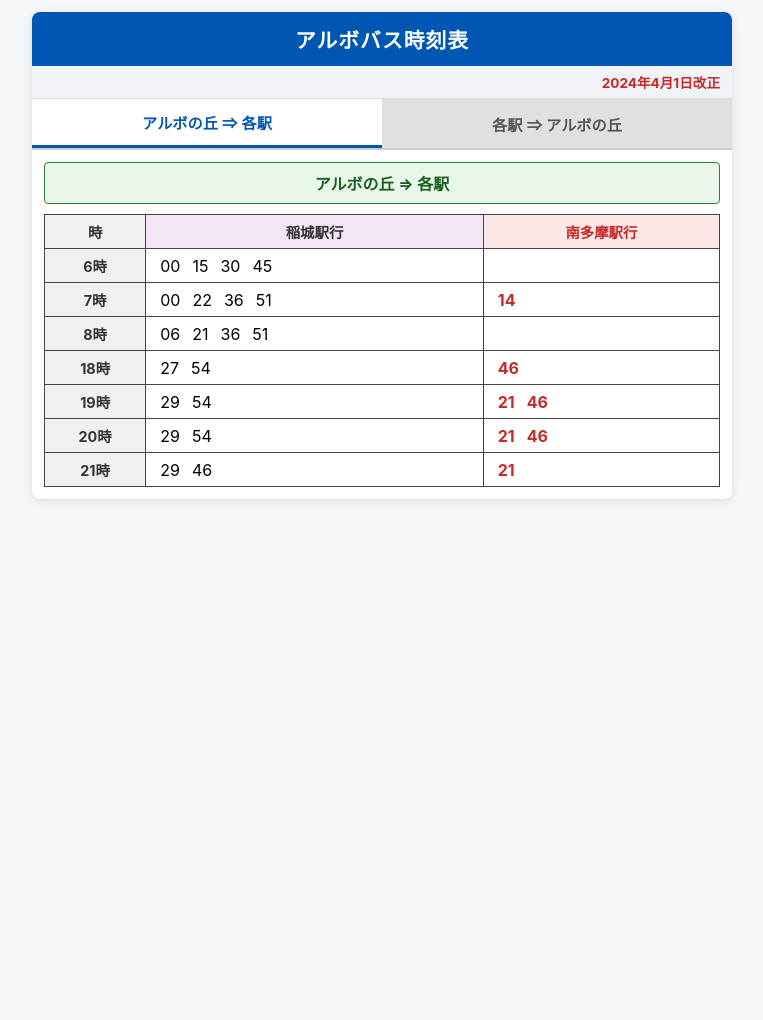
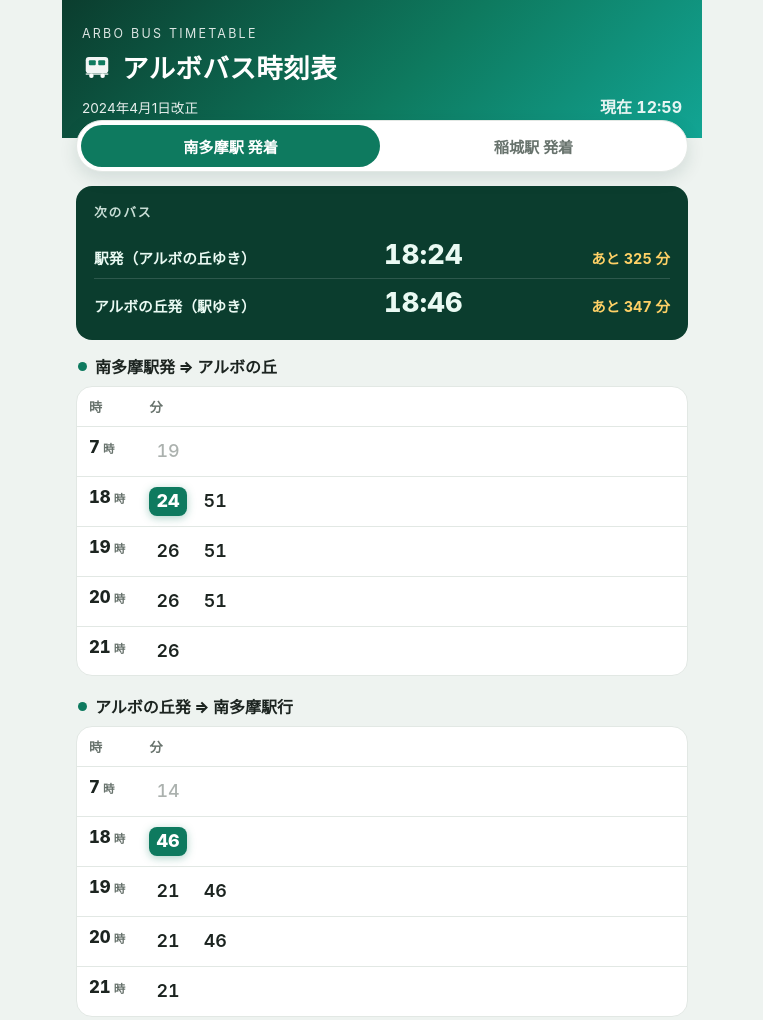
Before and after one commit to talomina/congenial-octo-guide, a plain HTML site: page index.html in a window 1280 px wide. Shown: the top 1020 px of the page, without its empty margins (258-1021 px from the left). Before the commit the page ends 800 px from the top, so only its background shows below. Drawn offline with Linux system fonts and the light colour scheme.

Commit message:
時刻表をリニューアル: 駅別タブ(南多摩/稲城)と次のバス・カウントダウン表示を追加

```diff
--- a/index.html
+++ b/index.html
@@ -6,309 +6,249 @@
 <title>アルボバス時刻表</title>
 <style>
     :root {
-            --primary-blue: #0056b3;
-            --green-bg: #e8f5e9;
-            --green-border: #2e7d32;
-            --green-header: #1b5e20;
-            --yellow-bg: #fffde7;
-            --yellow-border: #fbc02d;
-            --yellow-header: #f57f17;
-            --pink-bg: #fbe9e7;
-            --red-text: #c62828;
-            --border-color: #444;
+        --accent: #0e7a5f;
+        --accent-soft: #e3f4ee;
+        --ink: #1c2420;
+        --muted: #68736d;
+        --line: #e2e8e4;
+        --card: #ffffff;
+        --page: #eef3f0;
+        --next-bg: #0b3d2e;
+        --radius: 16px;
     }
+    @media (prefers-color-scheme: dark) {
+        :root {
+            --accent: #2fbf9a;
+            --accent-soft: #14332a;
+            --ink: #e8efec;
+            --muted: #9aa8a1;
+            --line: #2a3530;
+            --card: #171d1a;
+            --page: #0e1210;
+            --next-bg: #0f2e24;
+        }
+    }
+    * { box-sizing: border-box; }
+    html { -webkit-text-size-adjust: 100%; }
+    body {
+        margin: 0;
+        font-family: -apple-system, BlinkMacSystemFont, "Segoe UI", Roboto, "Hiragino Kaku Gothic ProN", "Noto Sans JP", sans-serif;
+        background: var(--page);
+        color: var(--ink);
+    }
+    .wrap { max-width: 640px; margin: 0 auto; padding: 0 14px 28px; }
 
-        * {
-            box-sizing: border-box;
+    header.hero {
+        margin: 0 -14px;
+        padding: 26px 20px 20px;
+        background: linear-gradient(135deg, #0b3d2e 0%, #0e7a5f 55%, #12a594 100%);
+        color: #fff;
     }
+    .hero-inner { max-width: 612px; margin: 0 auto; }
+    .hero .kicker { font-size: .78rem; letter-spacing: .18em; opacity: .85; margin: 0 0 6px; }
+    .hero h1 { margin: 0; font-size: 1.65rem; font-weight: 800; letter-spacing: .02em; display: flex; align-items: center; gap: 10px; }
+    .hero h1 svg { flex: none; }
+    .hero .meta { margin: 8px 0 0; font-size: .85rem; opacity: .9; display: flex; justify-content: space-between; align-items: baseline; gap: 8px; flex-wrap: wrap; }
+    .hero .clock { font-variant-numeric: tabular-nums; font-weight: 700; font-size: 1rem; }
 
-        body {
-            font-family: -apple-system, BlinkMacSystemFont, "Segoe UI", Roboto, "Helvetica Neue", Arial, sans-serif;
-            margin: 0;
-            padding: 12px;
-            background-color: #f4f6f9;
-            color: #333;
+    .seg {
+        display: flex; gap: 4px;
+        background: var(--card); border: 1px solid var(--line);
+        border-radius: 999px; padding: 4px;
+        margin: -18px 0 14px; position: relative;
+        box-shadow: 0 6px 18px rgba(11, 61, 46, .12);
     }
+    .seg button {
+        flex: 1; border: 0; background: transparent; color: var(--muted);
+        font: inherit; font-weight: 700; font-size: .95rem;
+        padding: 10px 6px; border-radius: 999px; cursor: pointer;
+        transition: background .15s, color .15s;
+    }
+    .seg button.active { background: var(--accent); color: #fff; }
 
-        .container {
-            max-width: 700px;
-            margin: 0 auto;
-            background: #ffffff;
-            border-radius: 8px;
-            box-shadow: 0 2px 10px rgba(0,0,0,0.1);
-            overflow: hidden;
+    .next-card {
+        background: var(--next-bg); color: #eafaf3;
+        border-radius: var(--radius); padding: 16px 18px 14px; margin-bottom: 14px;
     }
+    .next-card h2 { margin: 0 0 10px; font-size: .8rem; letter-spacing: .14em; font-weight: 700; opacity: .85; }
+    .next-row { display: flex; align-items: baseline; justify-content: space-between; gap: 10px; padding: 7px 0; border-top: 1px solid rgba(255,255,255,.14); }
+    .next-row:first-of-type { border-top: 0; }
+    .next-station { font-weight: 700; font-size: .92rem; white-space: nowrap; }
+    .next-time { font-size: 1.7rem; font-weight: 800; font-variant-numeric: tabular-nums; letter-spacing: .01em; }
+    .next-time small { font-size: .8rem; font-weight: 600; opacity: .75; margin-right: 6px; }
+    .next-count { font-size: .9rem; font-weight: 700; color: #ffd166; white-space: nowrap; font-variant-numeric: tabular-nums; }
 
-        .header {
-            background-color: var(--primary-blue);
-            color: white;
-            text-align: center;
-            padding: 12px;
+    .dir-title {
+        display: flex; align-items: center; gap: 8px;
+        font-size: 1rem; font-weight: 800; margin: 18px 2px 8px;
     }
+    .dir-title::before {
+        content: ""; width: 9px; height: 9px; border-radius: 50%;
+        background: var(--accent); flex: none;
+    }
+    .dir-title:first-of-type { margin-top: 2px; }
 
-        .header h1 {
-            margin: 0;
-            font-size: 1.3rem;
-            letter-spacing: 1px;
+    .card {
+        background: var(--card); border: 1px solid var(--line);
+        border-radius: var(--radius); overflow: hidden;
     }
-
-        .sub-header {
-            display: flex;
-            justify-content: flex-end;
-            padding: 6px 12px;
-            background-color: #f0f4f8;
-            border-bottom: 1px solid #ddd;
+    table { width: 100%; border-collapse: collapse; }
+    th, td { padding: 10px 12px; text-align: left; vertical-align: top; }
+    thead th {
+        font-size: .82rem; color: var(--muted); font-weight: 700;
+        border-bottom: 1px solid var(--line); background: transparent;
     }
-
-        .revision-date {
-            font-size: 0.85rem;
-            color: var(--red-text);
-            font-weight: bold;
+    tbody tr { border-bottom: 1px solid var(--line); }
+    tbody tr:last-child { border-bottom: 0; }
+    tbody tr.now { background: var(--accent-soft); }
+    td.hour {
+        font-weight: 800; font-size: 1.05rem; white-space: nowrap; width: 3.6em;
+        font-variant-numeric: tabular-nums;
     }
-
-        .tabs {
-            display: flex;
-            background-color: #e0e0e0;
-            border-bottom: 2px solid #ccc;
+    td.hour small { font-size: .72rem; color: var(--muted); font-weight: 600; }
+    .mins { display: flex; flex-wrap: wrap; gap: 6px 10px; }
+    .min {
+        font-size: 1.12rem; font-weight: 600; font-variant-numeric: tabular-nums;
+        padding: 1px 7px; border-radius: 8px; line-height: 1.5;
     }
-
-        .tab-btn {
-            flex: 1;
-            padding: 12px 8px;
-            text-align: center;
-            background: none;
-            border: none;
-            font-size: 0.95rem;
-            font-weight: bold;
-            cursor: pointer;
-            color: #555;
+    .min.past { color: var(--muted); opacity: .55; font-weight: 500; }
+    .min.next {
+        background: var(--accent); color: #fff; font-weight: 800;
+        box-shadow: 0 2px 8px rgba(14, 122, 95, .35);
     }
-
-        .tab-btn.active {
-            background-color: white;
-            border-bottom: 3px solid var(--primary-blue);
-            color: var(--primary-blue);
-        }
-
-        .tab-content {
-            display: none;
-            padding: 12px;
-        }
-
-        .tab-content.active {
-            display: block;
-        }
-
-        .route-header {
-            text-align: center;
-            font-weight: bold;
-            font-size: 1rem;
-            padding: 8px;
-            border-radius: 4px;
-            margin-bottom: 10px;
-        }
-
-        .route-to-station {
-            background-color: var(--green-bg);
-            color: var(--green-header);
-            border: 1px solid var(--green-border);
-        }
-
-        .route-to-arbo {
-            background-color: var(--yellow-bg);
-            color: var(--yellow-header);
-            border: 1px solid var(--yellow-border);
-        }
-
-        .timetable {
-            width: 100%;
-            border-collapse: collapse;
-        }
-
-        .timetable th, .timetable td {
-            border: 1px solid var(--border-color);
-            padding: 6px 8px;
-            text-align: center;
-        }
-
-        .timetable th {
-            font-weight: bold;
-            font-size: 0.9rem;
-        }
-
-        .timetable th.inagi {
-            background-color: #f3e5f5;
-            width: 50%;
-        }
-
-        .timetable th.minamitama {
-            background-color: var(--pink-bg);
-            color: var(--red-text);
-            width: 35%;
-        }
-
-        .time-col {
-            width: 15%;
-            font-weight: bold;
-            background-color: #f0f0f0;
-            font-size: 0.9rem;
-        }
-
-        .minutes {
-            display: flex;
-            justify-content: flex-start;
-            gap: 12px;
-            padding-left: 6px;
-            flex-wrap: wrap;
-        }
-
-        .minute-item.inagi-time {
-            color: #000;
-        }
-
-        .minute-item.minamitama-time {
-            color: var(--red-text);
-            font-weight: bold;
-        }
+    footer { margin-top: 16px; text-align: center; color: var(--muted); font-size: .8rem; line-height: 1.7; }
 </style>
 </head>
 <body>
+<div class="wrap">
+    <header class="hero">
+        <div class="hero-inner">
+            <p class="kicker">ARBO BUS TIMETABLE</p>
+            <h1>
+                <svg width="30" height="30" viewBox="0 0 24 24" fill="none" aria-hidden="true"><rect x="3" y="4" width="18" height="13" rx="2.5" fill="#ffffff" opacity="0.95"/><rect x="5.5" y="6.5" width="5.5" height="4" rx="0.8" fill="#0e7a5f"/><rect x="13" y="6.5" width="5.5" height="4" rx="0.8" fill="#0e7a5f"/><circle cx="7.5" cy="19" r="1.8" fill="#ffffff"/><circle cx="16.5" cy="19" r="1.8" fill="#ffffff"/><rect x="3" y="17" width="18" height="1.4" fill="#ffffff" opacity="0.7"/></svg>
+                アルボバス時刻表
+            </h1>
+            <p class="meta"><span>2024年4月1日改正</span><span class="clock" id="clock"></span></p>
+        </div>
+    </header>
 
-<div class="container">
-    <div class="header">
-        <h1>アルボバス時刻表</h1>
-    </div>
+    <nav class="seg" aria-label="駅の切り替え">
+        <button id="btn-minamitama" class="active" onclick="switchStation('minamitama')">南多摩駅 発着</button>
+        <button id="btn-inagi" onclick="switchStation('inagi')">稲城駅 発着</button>
+    </nav>
 
-    <div class="sub-header">
-        <div class="revision-date">2024年4月1日改正</div>
-    </div>
+    <section class="next-card" aria-live="polite">
+        <h2>次のバス</h2>
+        <div id="next-body"></div>
+    </section>
 
-    <div class="tabs">
-        <button class="tab-btn active" onclick="switchTab(event, 'to-station')">アルボの丘 ⇒ 各駅</button>
-        <button class="tab-btn" onclick="switchTab(event, 'to-arbo')">各駅 ⇒ アルボの丘</button>
-    </div>
+    <div id="tables"></div>
 
-    <!-- アルボの丘 ⇒ 各駅 -->
-    <div id="to-station" class="tab-content active">
-        <div class="route-header route-to-station">
-            アルボの丘 ⇒ 各駅
-        </div>
-
-        <table class="timetable">
-            <thead>
-                <tr>
-                    <th class="time-col">時</th>
-                    <th class="inagi">稲城駅行</th>
-                    <th class="minamitama">南多摩駅行</th>
-                </tr>
-            </thead>
-            <tbody>
-                <tr>
-                    <td class="time-col">6時</td>
-                    <td><div class="minutes"><span class="minute-item inagi-time">00</span><span class="minute-item inagi-time">15</span><span class="minute-item inagi-time">30</span><span class="minute-item inagi-time">45</span></div></td>
-                    <td><div class="minutes"></div></td>
-                </tr>
-                <tr>
-                    <td class="time-col">7時</td>
-                    <td><div class="minutes"><span class="minute-item inagi-time">00</span><span class="minute-item inagi-time">22</span><span class="minute-item inagi-time">36</span><span class="minute-item inagi-time">51</span></div></td>
-                    <td><div class="minutes"><span class="minute-item minamitama-time">14</span></div></td>
-                </tr>
-                <tr>
-                    <td class="time-col">8時</td>
-                    <td><div class="minutes"><span class="minute-item inagi-time">06</span><span class="minute-item inagi-time">21</span><span class="minute-item inagi-time">36</span><span class="minute-item inagi-time">51</span></div></td>
-                    <td><div class="minutes"></div></td>
-                </tr>
-                <tr>
-                    <td class="time-col">18時</td>
-                    <td><div class="minutes"><span class="minute-item inagi-time">27</span><span class="minute-item inagi-time">54</span></div></td>
-                    <td><div class="minutes"><span class="minute-item minamitama-time">46</span></div></td>
-                </tr>
-                <tr>
-                    <td class="time-col">19時</td>
-                    <td><div class="minutes"><span class="minute-item inagi-time">29</span><span class="minute-item inagi-time">54</span></div></td>
-                    <td><div class="minutes"><span class="minute-item minamitama-time">21</span><span class="minute-item minamitama-time">46</span></div></td>
-                </tr>
-                <tr>
-                    <td class="time-col">20時</td>
-                    <td><div class="minutes"><span class="minute-item inagi-time">29</span><span class="minute-item inagi-time">54</span></div></td>
-                    <td><div class="minutes"><span class="minute-item minamitama-time">21</span><span class="minute-item minamitama-time">46</span></div></td>
-                </tr>
-                <tr>
-                    <td class="time-col">21時</td>
-                    <td><div class="minutes"><span class="minute-item inagi-time">29</span><span class="minute-item inagi-time">46</span></div></td>
-                    <td><div class="minutes"><span class="minute-item minamitama-time">21</span></div></td>
-                </tr>
-            </tbody>
-        </table>
-    </div>
-
-    <!-- 各駅 ⇒ アルボの丘 -->
-    <div id="to-arbo" class="tab-content">
-        <div class="route-header route-to-arbo">
-            各駅 ⇒ アルボの丘
-        </div>
-
-        <table class="timetable">
-            <thead>
-                <tr>
-                    <th class="time-col">時</th>
-                    <th class="inagi">稲城駅発</th>
-                    <th class="minamitama">南多摩駅発</th>
-                </tr>
-            </thead>
-            <tbody>
-                <tr>
-                    <td class="time-col">6時</td>
-                    <td><div class="minutes"><span class="minute-item inagi-time">07</span><span class="minute-item inagi-time">22</span><span class="minute-item inagi-time">37</span><span class="minute-item inagi-time">52</span></div></td>
-                    <td><div class="minutes"></div></td>
-                </tr>
-                <tr>
-                    <td class="time-col">7時</td>
-                    <td><div class="minutes"><span class="minute-item inagi-time">07</span><span class="minute-item inagi-time">29</span><span class="minute-item inagi-time">43</span><span class="minute-item inagi-time">58</span></div></td>
-                    <td><div class="minutes"><span class="minute-item minamitama-time">19</span></div></td>
-                </tr>
-                <tr>
-                    <td class="time-col">8時</td>
-                    <td><div class="minutes"><span class="minute-item inagi-time">13</span><span class="minute-item inagi-time">28</span><span class="minute-item inagi-time">43</span></div></td>
-                    <td><div class="minutes"></div></td>
-                </tr>
-                <tr>
-                    <td class="time-col">18時</td>
-                    <td><div class="minutes"><span class="minute-item inagi-time">34</span></div></td>
-                    <td><div class="minutes"><span class="minute-item minamitama-time">24</span><span class="minute-item minamitama-time">51</span></div></td>
-                </tr>
-                <tr>
-                    <td class="time-col">19時</td>
-                    <td><div class="minutes"><span class="minute-item inagi-time">04</span><span class="minute-item inagi-time">36</span></div></td>
-                    <td><div class="minutes"><span class="minute-item minamitama-time">26</span><span class="minute-item minamitama-time">51</span></div></td>
-                </tr>
-                <tr>
-                    <td class="time-col">20時</td>
-                    <td><div class="minutes"><span class="minute-item inagi-time">04</span><span class="minute-item inagi-time">36</span></div></td>
-                    <td><div class="minutes"><span class="minute-item minamitama-time">26</span><span class="minute-item minamitama-time">51</span></div></td>
-                </tr>
-                <tr>
-                    <td class="time-col">21時</td>
-                    <td><div class="minutes"><span class="minute-item inagi-time">04</span><span class="minute-item inagi-time">37</span><span class="minute-item inagi-time">53</span></div></td>
-                    <td><div class="minutes"><span class="minute-item minamitama-time">26</span></div></td>
-                </tr>
-            </tbody>
-        </table>
-    </div>
+    <footer>
+        時刻は発車時刻です。道路事情により遅れる場合があります。<br>
+        運行のない時間帯は掲載していません。
+    </footer>
 </div>
 
 <script>
-    function switchTab(e, tabId) {
-        const contents = document.querySelectorAll('.tab-content');
-        contents.forEach(content => content.classList.remove('active'));
+const STATIONS = {
+    "minamitama": {
+        name: "南多摩駅",
+        dirs: [
+            { label: "南多摩駅発 ⇒ アルボの丘", short: "駅発（アルボの丘ゆき）",
+              rows: [[7, [19]], [18, [24, 51]], [19, [26, 51]], [20, [26, 51]], [21, [26]]] },
+            { label: "アルボの丘発 ⇒ 南多摩駅行", short: "アルボの丘発（駅ゆき）",
+              rows: [[7, [14]], [18, [46]], [19, [21, 46]], [20, [21, 46]], [21, [21]]] }
+        ]
+    },
+    "inagi": {
+        name: "稲城駅",
+        dirs: [
+            { label: "稲城駅発 ⇒ アルボの丘", short: "駅発（アルボの丘ゆき）",
+              rows: [[6, [7, 22, 37, 52]], [7, [7, 29, 43, 58]], [8, [13, 28, 43]], [18, [34]], [19, [4, 36]], [20, [4, 36]], [21, [4, 37, 53]]] },
+            { label: "アルボの丘発 ⇒ 稲城駅行", short: "アルボの丘発（駅ゆき）",
+              rows: [[6, [0, 15, 30, 45]], [7, [0, 22, 36, 51]], [8, [6, 21, 36, 51]], [18, [27, 54]], [19, [29, 54]], [20, [29, 54]], [21, [29, 46]]] }
+        ]
+    }
+};
 
-        const buttons = document.querySelectorAll('.tab-btn');
-        buttons.forEach(button => button.classList.remove('active'));
+let currentStation = "minamitama";
 
-        document.getElementById(tabId).classList.add('active');
-        e.currentTarget.classList.add('active');
+function pad(n) { return String(n).padStart(2, "0"); }
+
+function nextDeparture(dirObj, nowMin) {
+    const times = [];
+    dirObj.rows.forEach(([h, ms]) => ms.forEach(m => times.push(h * 60 + m)));
+    times.sort((a, b) => a - b);
+    for (const t of times) if (t > nowMin) return { at: t, tomorrow: false };
+    return { at: times[0], tomorrow: true };
 }
+
+function render() {
+    const now = new Date();
+    const nowMin = now.getHours() * 60 + now.getMinutes();
+    const st = STATIONS[currentStation];
+
+    document.getElementById("clock").textContent =
+        "現在 " + now.getHours() + ":" + pad(now.getMinutes());
+
+    // 次のバス
+    const nb = document.getElementById("next-body");
+    nb.innerHTML = "";
+    st.dirs.forEach(d => {
+        const nx = nextDeparture(d, nowMin);
+        const row = document.createElement("div");
+        row.className = "next-row";
+        const wait = nx.tomorrow ? (nx.at + 1440 - nowMin) : (nx.at - nowMin);
+        row.innerHTML =
+            '<span class="next-station">' + d.short + '</span>' +
+            '<span class="next-time">' + (nx.tomorrow ? '<small>明日</small>' : '') +
+            Math.floor(nx.at / 60) + ':' + pad(nx.at % 60) + '</span>' +
+            '<span class="next-count">' + (nx.tomorrow ? '本日は終了' : 'あと ' + wait + ' 分') + '</span>';
+        nb.appendChild(row);
+    });
+
+    // 時刻表（方向ごと）
+    const host = document.getElementById("tables");
+    host.innerHTML = "";
+    st.dirs.forEach(d => {
+        const nx = nextDeparture(d, nowMin);
+        const nextAt = nx.tomorrow ? -1 : nx.at;
+        const title = document.createElement("h3");
+        title.className = "dir-title";
+        title.textContent = d.label;
+        host.appendChild(title);
+
+        const card = document.createElement("section");
+        card.className = "card";
+        let rowsHtml = "";
+        d.rows.forEach(([h, ms]) => {
+            const chips = ms.map(m => {
+                const t = h * 60 + m;
+                let cls = "min";
+                if (t === nextAt) cls += " next";
+                else if (t <= nowMin) cls += " past";
+                return '<span class="' + cls + '">' + pad(m) + '</span>';
+            }).join("");
+            rowsHtml += '<tr' + (h === now.getHours() ? ' class="now"' : '') + '>' +
+                '<td class="hour">' + h + '<small> 時</small></td>' +
+                '<td><div class="mins">' + chips + '</div></td></tr>';
+        });
+        card.innerHTML = '<table><thead><tr><th>時</th><th>分</th></tr></thead><tbody>' +
+            rowsHtml + '</tbody></table>';
+        host.appendChild(card);
+    });
+}
+
+function switchStation(key) {
+    currentStation = key;
+    document.getElementById("btn-minamitama").classList.toggle("active", key === "minamitama");
+    document.getElementById("btn-inagi").classList.toggle("active", key === "inagi");
+    render();
+}
+
+render();
+setInterval(render, 20000);
 </script>
-
 </body>
 </html>
```
Lines whose indentation alone changed are shown as unchanged.
